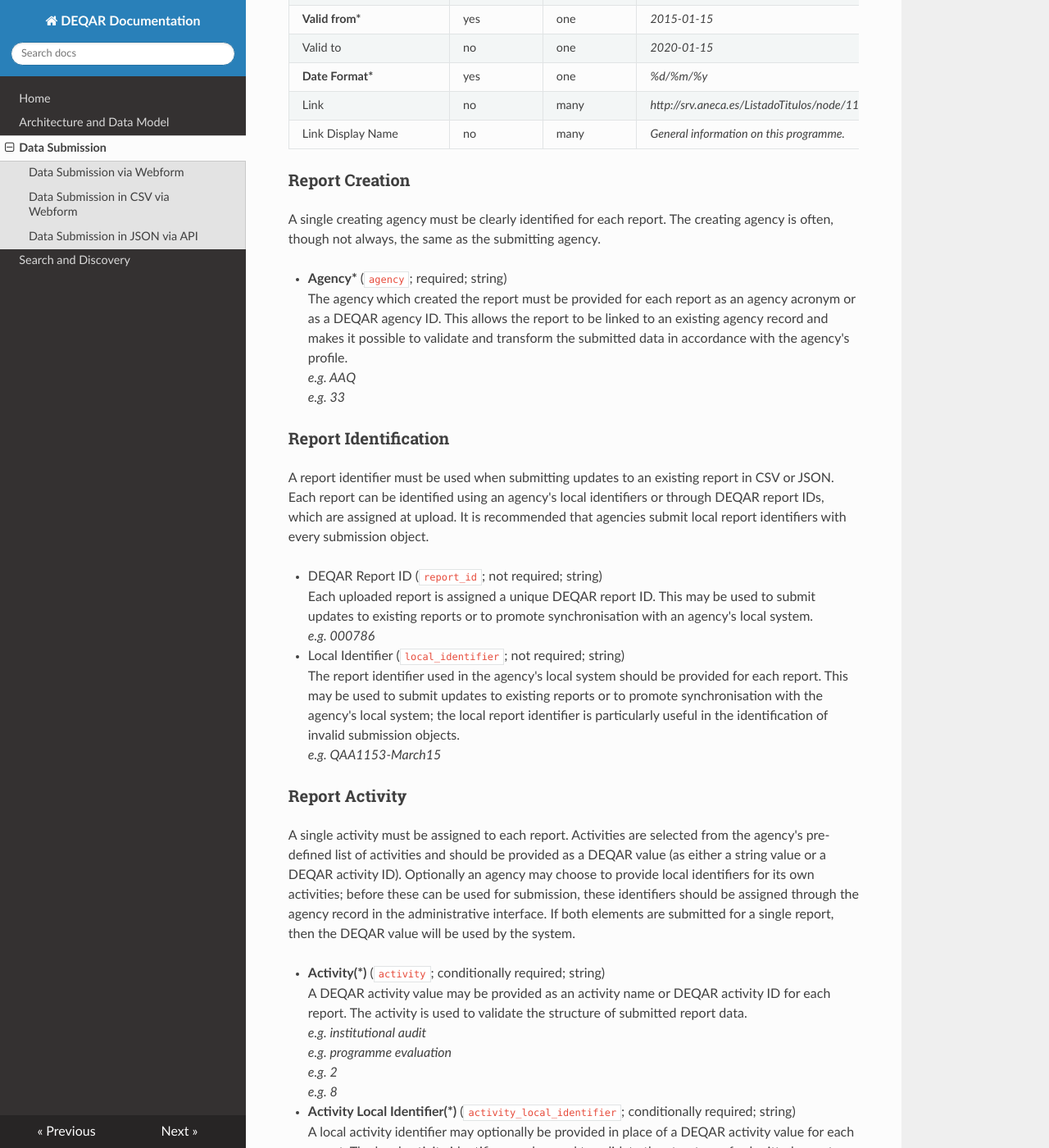
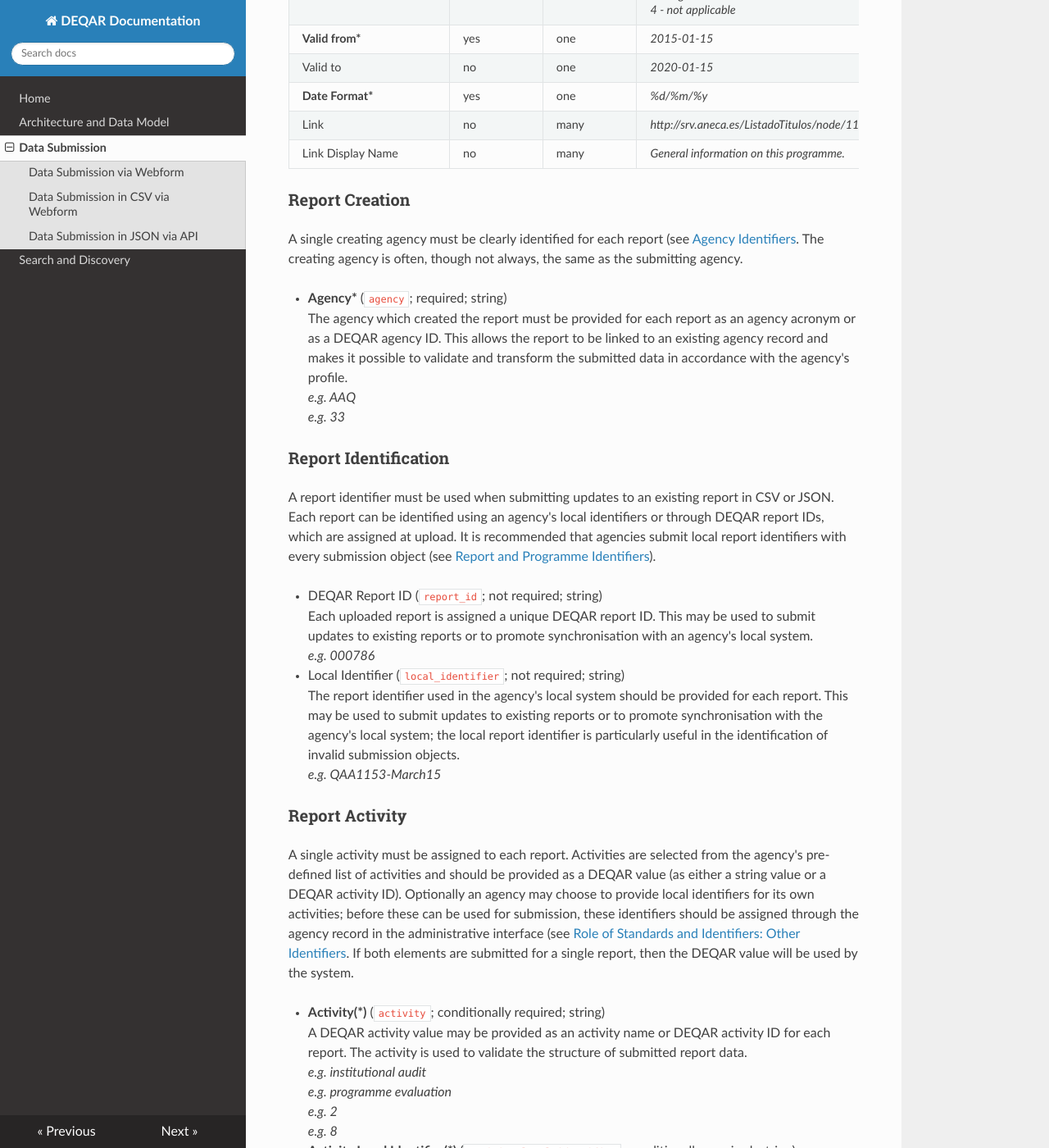
Before and after one commit to EQAR/deqar-docs, an MkDocs documentation site: the page built from docs/data_submission.md, in a window 1280 px wide and 1400 px high, scrolled down 2916 px. Shown: the whole window at 82% size. Built offline with MkDocs 1.6.1, drawn with Linux system fonts in a browser that asks for light colours; nearby versions of some CDN libraries; old or Windows-style settings are respelled for this version of MkDocs; some of the changed text lies outside the part shown.

Commit message:
Update data_submission.md

```diff
--- a/docs/data_submission.md
+++ b/docs/data_submission.md
@@ -78,7 +78,7 @@
 
 ### Report Creation
 
-A single creating agency must be clearly identified for each report. The creating agency is often, though not always, the same as the submitting agency.
+A single creating agency must be clearly identified for each report (see [Agency Identifiers](architecture_data_model.md#agency_identifiers). The creating agency is often, though not always, the same as the submitting agency.
 
 - **Agency\*** (<code>agency</code>; required; string)
 The agency which created the report must be provided for each report as an agency acronym or as a DEQAR agency ID. This allows the report to be linked to an existing agency record and makes it possible to validate and transform the submitted data in accordance with the agency's profile.
@@ -87,7 +87,7 @@
 
 ### Report Identification
 
-A report identifier must be used when submitting updates to an existing report in CSV or JSON. Each report can be identified using an agency's local identifiers or through DEQAR report IDs, which are assigned at upload. It is recommended that agencies submit local report identifiers with every submission object.
+A report identifier must be used when submitting updates to an existing report in CSV or JSON. Each report can be identified using an agency's local identifiers or through DEQAR report IDs, which are assigned at upload. It is recommended that agencies submit local report identifiers with every submission object (see [Report and Programme Identifiers](architecture_data_model.md#report-and-programme-identifiers)).
 
 - DEQAR Report ID (<code>report_id</code>; not required; string)
 Each uploaded report is assigned a unique DEQAR report ID. This may be used to submit updates to existing reports or to promote synchronisation with an agency's local system.
@@ -99,7 +99,7 @@
 
 ### Report Activity
 
-A single activity must be assigned to each report. Activities are selected from the agency's pre-defined list of activities and should be provided as a DEQAR value (as either a string value or a DEQAR activity ID). Optionally an agency may choose to provide local identifiers for its own activities; before these can be used for submission, these identifiers should be assigned through the agency record in the administrative interface. If both elements are submitted for a single report, then the DEQAR value will be used by the system.
+A single activity must be assigned to each report. Activities are selected from the agency's pre-defined list of activities and should be provided as a DEQAR value (as either a string value or a DEQAR activity ID). Optionally an agency may choose to provide local identifiers for its own activities; before these can be used for submission, these identifiers should be assigned through the agency record in the administrative interface (see [Role of Standards and Identifiers: Other Identifiers](architecture_data_model.md#other-identifiers). If both elements are submitted for a single report, then the DEQAR value will be used by the system.
 
 - **Activity(\*)** (<code>activity</code>; conditionally required; string)
 A DEQAR activity value may be provided as an activity name or DEQAR activity ID for each report. The activity is used to validate the structure of submitted report data.
@@ -187,7 +187,7 @@
 
 #### Linking to an Existing Record
 
-Each report must be associated with at least one institution. If a record for the institution already exists in DEQAR, a DEQARINST ID or an ETER ID should be provided to establish a link to the existing record. Optionally an agency may choose to provide a local or national identifier for an institution; before these can be used for submission, local identifiers should be assigned to existing institution records through the administrative interface or provided in bulk to the EQAR secretariat.  Only one institution identifier should be submitted for each institution in the submission object. If more than one identifying element is submitted, then the DEQARINST ID will be used to establish internal linkage, followed by the ETER ID. If no record for the institution exists in DEQAR, a new record can be created by filling in several descriptive elements (see [below](#new-institution-record)).
+Each report must be associated with at least one institution. If a record for the institution already exists in DEQAR, a DEQARINST ID or an ETER ID should be provided to establish a link to the existing record (see [Institution Identifiers](architecture_data_model#institution-identifiers). Optionally an agency may choose to provide a local or national identifier for an institution; before these can be used for submission, local identifiers should be assigned to existing institution records through the administrative interface or provided in bulk to the EQAR secretariat.  Only one institution identifier should be submitted for each institution in the submission object. If more than one identifying element is submitted, then the DEQARINST ID will be used to establish internal linkage, followed by the ETER ID. If no record for the institution exists in DEQAR, a new record can be created by filling in several descriptive elements (see [below](#new-institution-record)).
 
    |ELEMENT NAME                                 |REQUIRED     |ONE/MANY  |EXAMPLE                 |
    |:--------------------------------------------|:------------|:---------|:-----------------------|
@@ -305,7 +305,7 @@
 
 #### Programme Identification
 
-An identifier may be submitted with programme information to allow the agency to identify reports on the same programme or to reuse the same programme information in a later record. (Note: if an existing identifier is submitted with new programme information, the previous data will be used in place of the new.)
+An identifier may be submitted with programme information to allow the agency to identify reports on the same programme or to reuse the same programme information in a later record (see [Report and Programme Identifiers](architecture_data_model.md#report_and_programme_identifiers)). (Note: if an existing identifier is submitted with new programme information, the previous data will be used in place of the new.)
 
 - Local Programme Identifier (<code>programme[n].identifier[1]</code>; not required; string)
 One local programme identifier may be provided for each programme associated with the submitted report. Once the identifier has been submitted, the agency can identify reports on the same programme in the system and may reference it in later reports to reuse the same programme data.
```
Also changed, not shown: other parts of docs/data_submission.md (+5 -5 lines).
